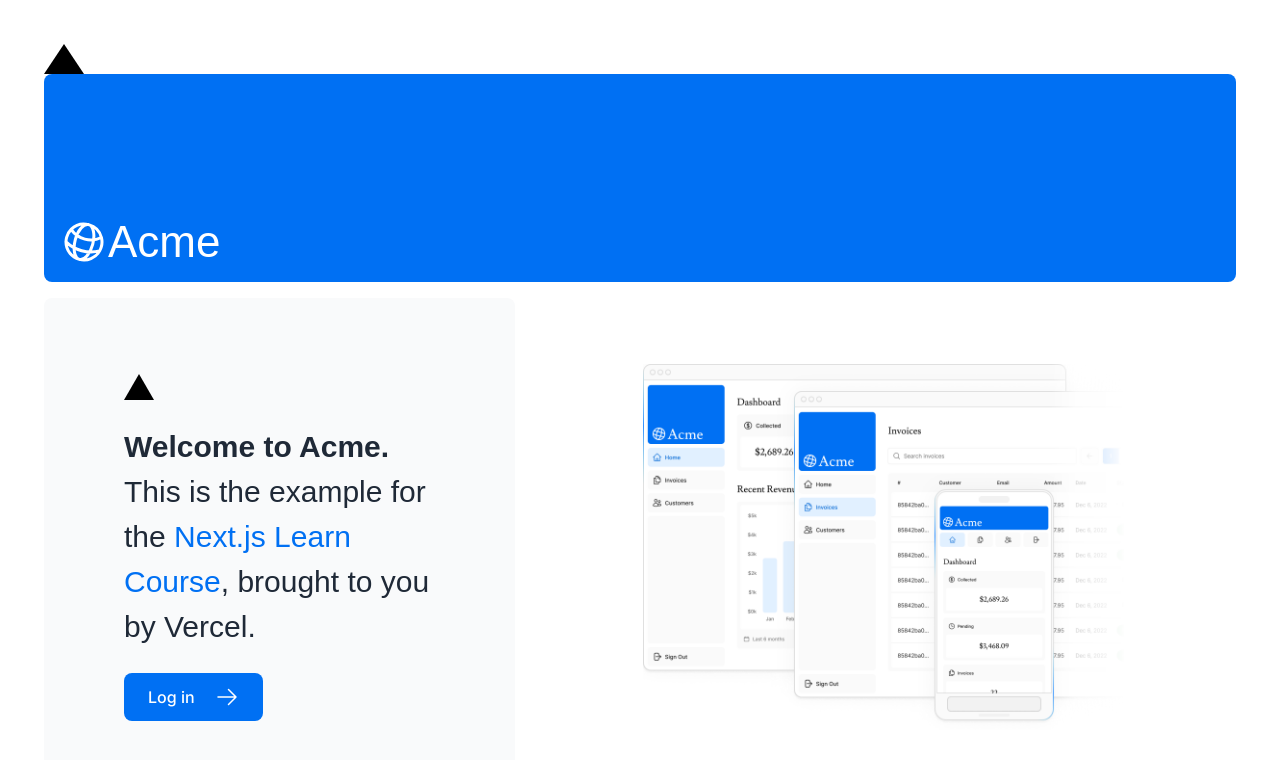
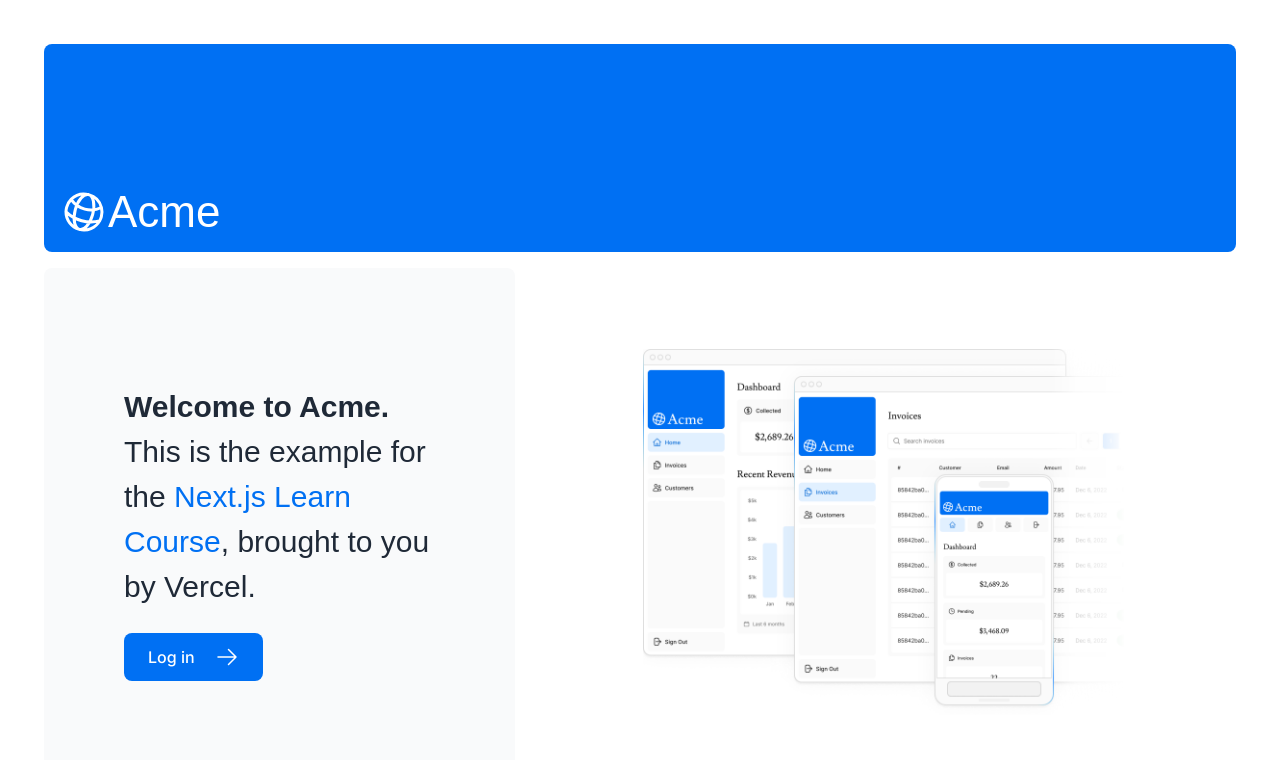
Before and after one commit to dvankevich/nextjs-dashboard, a Next.js app: page / in a window 1280 px wide. Shown: the top 760 px of the page. Built offline with nearby package versions, Linux system fonts and the light colour scheme; a web font is replaced by a local one.

Commit message:
fix main page

```diff
--- a/app/page.tsx
+++ b/app/page.tsx
@@ -9,13 +9,13 @@
   return (
     <main className="flex min-h-screen flex-col p-6">
       {/* styles from css module */}
-      <div className={styles.shape} />
+      {/* <div className={styles.shape} /> */}
       <div className="flex h-20 shrink-0 items-end rounded-lg bg-blue-500 p-4 md:h-52">
         <AcmeLogo />
       </div>
       <div className="mt-4 flex grow flex-col gap-4 md:flex-row">
         <div className="flex flex-col justify-center gap-6 rounded-lg bg-gray-50 px-6 py-10 md:w-2/5 md:px-20">
-          <div className="relative w-0 h-0 border-l-[15px] border-r-[15px] border-b-[26px] border-l-transparent border-r-transparent border-b-black" />
+          {/* <div className="relative w-0 h-0 border-l-[15px] border-r-[15px] border-b-[26px] border-l-transparent border-r-transparent border-b-black" /> */}
           <p
             className={`${lusitana.className} text-xl text-gray-800 md:text-3xl md:leading-normal`}
           >
```
